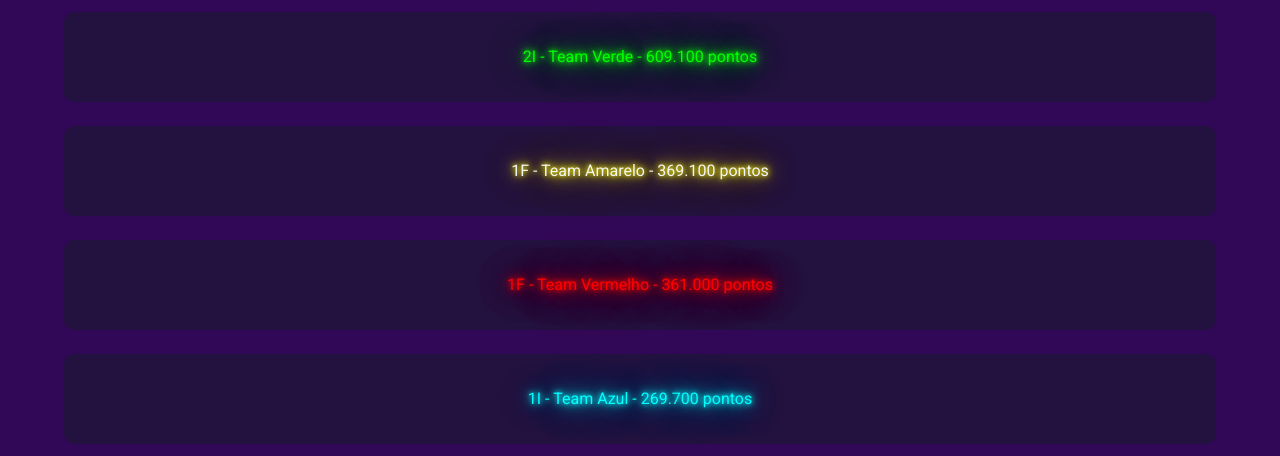
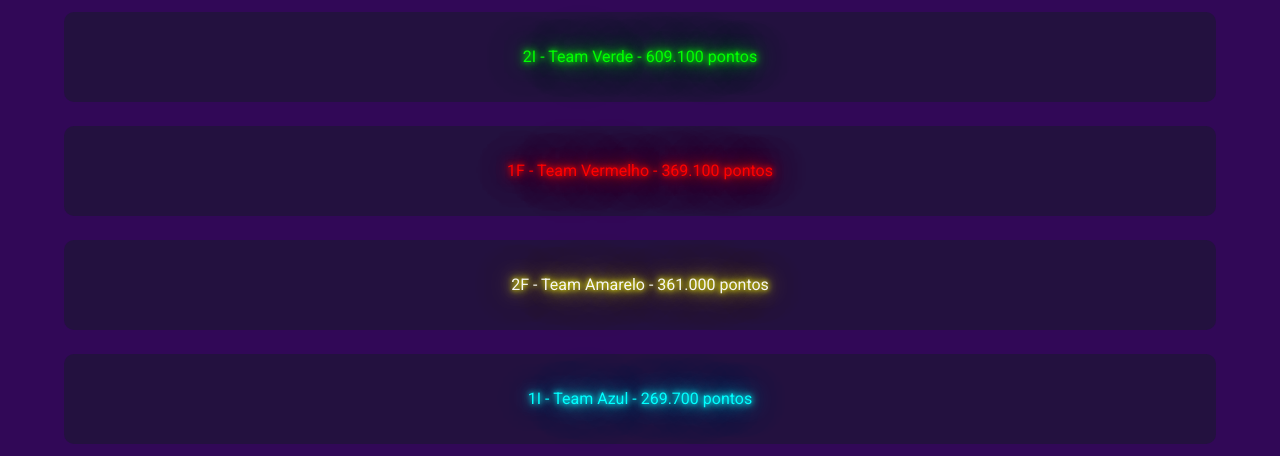
Before and after one commit to SPF-mcm24/Site, a plain HTML site: page index.html in a window 1280 px wide. Shown: the part 356-812 px from the top of the page. Drawn offline with Linux system fonts and the light colour scheme.

Commit message:
Update index.html

```diff
--- a/index.html
+++ b/index.html
@@ -29,8 +29,8 @@
     </div>
     <h1>Ranking</h1>
     <div class="sala sala-1"><p class="neon-verde">2I - Team Verde - 609.100 pontos</p></div>
-    <div class="sala sala-2"><p class="neon-amarelo">1F - Team Amarelo - 369.100 pontos</p></div>
-    <div class="sala sala-3"><p class="neon-vermelho">1F - Team Vermelho - 361.000 pontos</p></div>
+    <div class="sala sala-2"><p class="neon-vermelho">1F - Team Vermelho - 369.100 pontos</p></div>
+    <div class="sala sala-3"><p class="neon-amarelo">2F - Team Amarelo - 361.000 pontos</p></div>
     <div class="sala sala-4"><p class="neon-azul">1I - Team Azul - 269.700 pontos</p></div>
     <script src="script.js"></script>
 </body>
```
